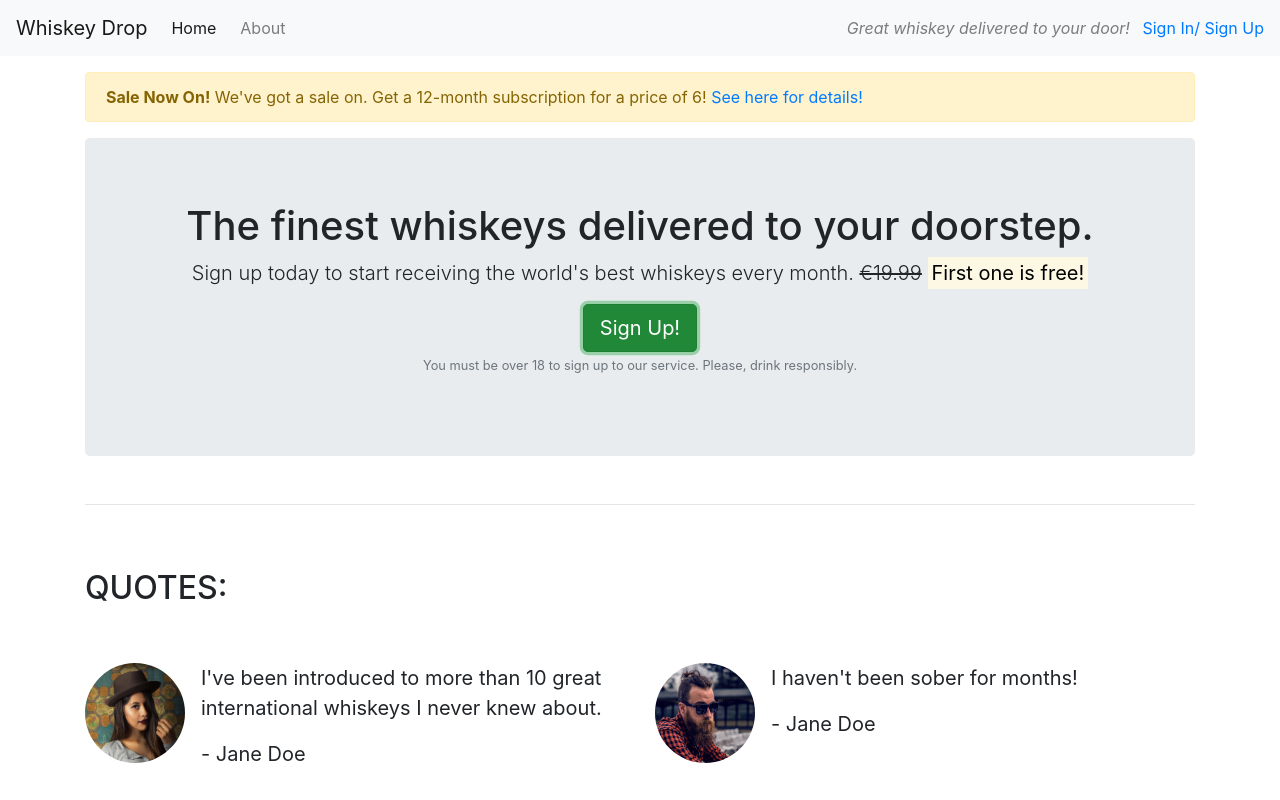
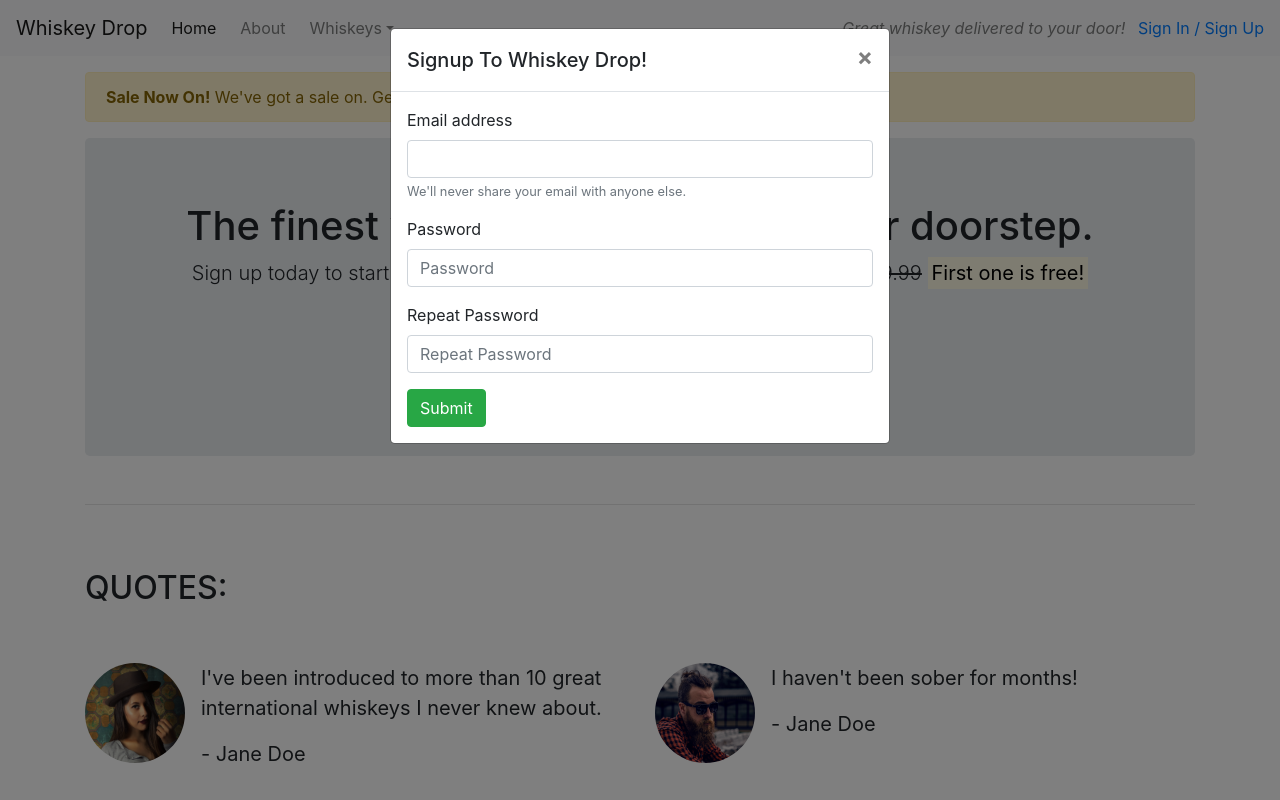
Before and after one commit to Ezyy/bootstrap4, a plain HTML site: page index.html in a window 1280 px wide. Both pictures are taken after a click on the button "Sign Up!". Shown: the top 800 px of the page. Drawn offline with nearby package versions, Linux system fonts and the light colour scheme.

Commit message:
End of bootstrap components section

```diff
--- a/index.html
+++ b/index.html
@@ -7,30 +7,46 @@
 	<title>Whiskey Drop | Taste a new whiskey every month</title>
 	<link rel="stylesheet" href="https://stackpath.bootstrapcdn.com/bootstrap/4.5.2/css/bootstrap.min.css"
 		integrity="sha384-JcKb8q3iqJ61gNV9KGb8thSsNjpSL0n8PARn9HuZOnIxN0hoP+VmmDGMN5t9UJ0Z" crossorigin="anonymous">
-	<script src="https://stackpath.bootstrapcdn.com/bootstrap/4.5.2/js/bootstrap.min.js"
-		integrity="sha384-B4gt1jrGC7Jh4AgTPSdUtOBvfO8shuf57BaghqFfPlYxofvL8/KUEfYiJOMMV+rV" crossorigin="anonymous">
-	</script>
 	<script src="https://kit.fontawesome.com/d9789d930b.js" crossorigin="anonymous"></script>
 </head>
 
 <body>
 	<nav class="navbar navbar-light bg-light navbar-expand-sm">
 		<a href="/" class="navbar-brand">Whiskey Drop</a>
-		<ul class="navbar-nav mr-auto">
-			<li class="active nav-item mr-2"><a class="nav-link" href="/">Home</a></li>
-			<li class="nav-item mr-2"><a class="nav-link" href="/about">About</a></li>
-			<li class="nav-item mr-2 d-block d-sm-none"><a class="nav-link" href="/login">Sign In</a></li>
-		</ul>
+
+		<button class="navbar-toggler ml-auto" type="button" data-toggle="collapse" data-target="#navbarNavDropdown" aria-controls="navbarNavDropdown" aria-expanded="false" aria-label="Togglenavigation">
+        <span class="navbar-toggler-icon"></span></button>
+
+		<div class="collapse navbar-collapse" id="navbarNavDropdown">
+
+			<ul class="navbar-nav mr-auto">
+				<li class="active nav-item mr-2"><a class="nav-link" href="/">Home</a></li>
+				<li class="nav-item mr-2"><a class="nav-link" href="/about">About</a></li>
+				<li class="nav-item dropdown">
+					<a class="nav-link dropdown-toggle" href="#" id="navbarDropdownMenuLink" role="button"
+						data-toggle="dropdown" aria-haspopup="true" aria-expanded="false">Whiskeys</a>
+					<div class="dropdown-menu" aria-labelledby="navbarDropdownMenuLink">
+						<a class="dropdown-item" href="#">Irish</a>
+						<a class="dropdown-item" href="#">Scotch</a>
+						<a class="dropdown-item" href="#">Japanese</a>
+						<a class="dropdown-item" href="#">American</a>
+					</div>
+				</li>
+
+				<li class="nav-item mr-2 d-block d-sm-none"><a class="nav-link" href="/login">Sign In / Sign Up</a></li>
+			</ul>
+		</div>
 		<div class="d-none d-md-block">
 			<p class="navbar-text my-auto mr-2"><i>Great whiskey delivered to your door!</i></p>
-			<a href="/login">Sign In/ Sign Up</a>
+			<a href="/login">Sign In / Sign Up</a>
 		</div>
 	</nav>
 	<article class="container mt-3">
 		<div class="row d-none d-sm-block">
 			<div class="col-12">
 				<div class="alert alert-warning">
-                <strong>Sale Now On!</strong> We've got a sale on. Get a 12-month subscription for a price of 6! <a href="">See here for details!</a>
+					<strong>Sale Now On!</strong> We've got a sale on. Get a 12-month subscription for a price of 6! <a
+						href="">See here for details!</a>
 				</div>
 			</div>
 		</div>
@@ -43,7 +59,7 @@
 						<s class="d-none d-sm-inline">€19.99</s>
 						<span class="d-inline d-sm-none"><br></span>
 						<strong><mark>First one is free!</mark></strong></p>
-					<button class="btn btn-success btn-lg">Sign Up!</button>
+					<button class="btn btn-success btn-lg" data-toggle="modal" data-target="#signUpModal">Sign Up!</button>
 					<p class="text-muted">
 						<small>You must be over 18 to sign up to our service. Please, drink responsibly.</small></p>
 				</section>
@@ -142,6 +158,47 @@
 		</section>
 		<!-- /.features -->
 	</article>
+
+	<div class="modal" tabindex="-1" id="signUpModal">
+		<div class="modal-dialog">
+			<div class="modal-content">
+				<div class="modal-header">
+					<h5 class="modal-title">Signup To Whiskey Drop!</h5>
+					<button type="button" class="close" data-dismiss="modal" aria-label="Close">
+          <span aria-hidden="true">&times;</span>
+        </button>
+				</div>
+				<div class="modal-body">
+					<form>
+						<div class="form-group">
+							<label for="exampleInputEmail1">Email address</label>
+							<input type="email" class="form-control" id="exampleInputEmail1" aria-describedby="emailHelp">
+							<small id="emailHelp" class="form-text text-muted">We'll never share your email with anyone else.</small>
+						</div>
+						<div class="form-group">
+							<label for="password">Password</label>
+							<input type="password" class="form-control" id="password" placeholder="Password">
+                        </div>
+                        <div class="form-group">
+							<label for="repeatPassword">Repeat Password</label>
+							<input type="password" class="form-control" id="repeatPassword" placeholder="Repeat Password">
+                        </div>
+							<button type="submit" class="btn btn-success">Submit</button>
+					</form>
+				</div>
+			</div>
+		</div>
+	</div>
+
+	<script src="https://code.jquery.com/jquery-3.5.1.slim.min.js"
+		integrity="sha384-DfXdz2htPH0lsSSs5nCTpuj/zy4C+OGpamoFVy38MVBnE+IbbVYUew+OrCXaRkfj" crossorigin="anonymous">
+	</script>
+	<script src="https://cdn.jsdelivr.net/npm/popper.js@1.16.1/dist/umd/popper.min.js"
+		integrity="sha384-9/reFTGAW83EW2RDu2S0VKaIzap3H66lZH81PoYlFhbGU+6BZp6G7niu735Sk7lN" crossorigin="anonymous">
+	</script>
+	<script src="https://stackpath.bootstrapcdn.com/bootstrap/4.5.2/js/bootstrap.min.js"
+		integrity="sha384-B4gt1jrGC7Jh4AgTPSdUtOBvfO8shuf57BaghqFfPlYxofvL8/KUEfYiJOMMV+rV" crossorigin="anonymous">
+	</script>
 </body>
 
 </html>
```
